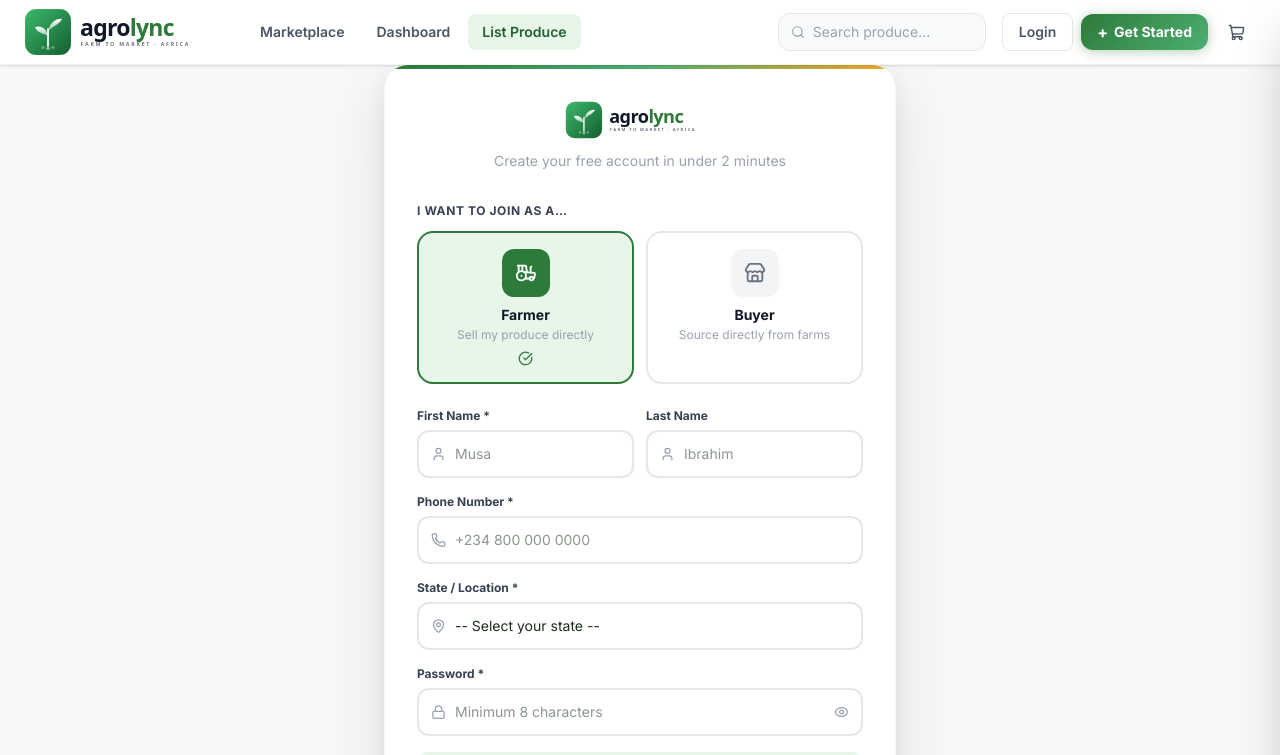
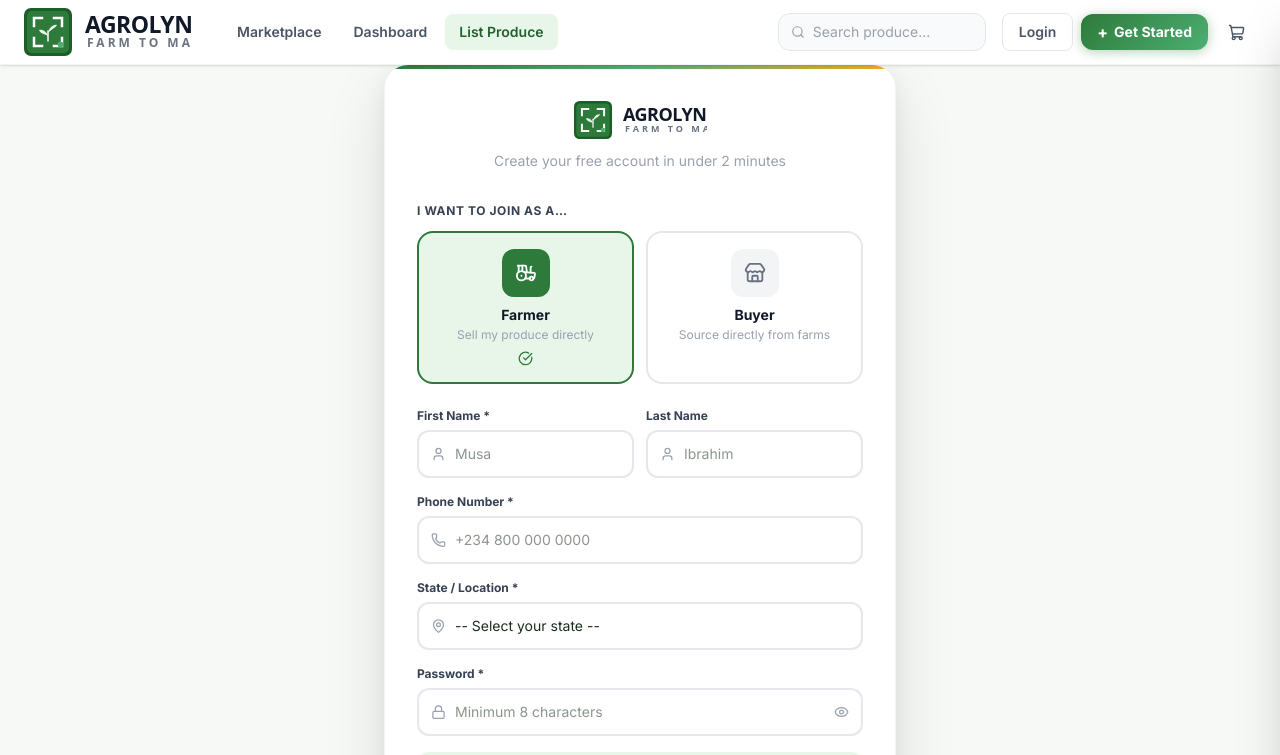
Before and after one commit to rayyanabrar76/farm, a Next.js app: page /register in a window 1280 px wide. Shown: the top 755 px of the page. Built offline with nearby package versions, Linux system fonts and the light colour scheme.

Commit message:
feat: redesign logo to Arena Club bracket-square style
Dark green filled square, white corner brackets, leaf mark center,
green accent dot bottom-right. Stacked AGROLYNC / FARM TO MARKET
wordmark in bold uppercase like Arena Club.

Co-Authored-By: Claude Sonnet 4.6 <noreply@anthropic.com>

```diff
--- a/components/Logo.tsx
+++ b/components/Logo.tsx
@@ -6,95 +6,91 @@ interface Props {
 }
 
 export default function Logo({ variant = "full", onDark = false, className, height = 44 }: Props) {
-  const wordColor  = onDark ? "#ffffff"            : "#111827";
-  const accentWord = onDark ? "#4CAF72"            : "#2D7A3A";
-  const tagColor   = onDark ? "rgba(255,255,255,0.42)" : "#6B7280";
+  const wordColor  = onDark ? "#ffffff" : "#111827";
+  const subColor   = onDark ? "rgba(255,255,255,0.5)" : "#6B7280";
 
-  /* ── Icon mark — rounded-square badge with sprouting leaf ── */
-  const Badge = (
+  /* ── Icon mark — bracket-square style (like Arena Club) ── */
+  const Icon = (
     <g>
-      <defs>
-        <linearGradient id="lg-bg" x1="0%" y1="0%" x2="100%" y2="100%">
-          <stop offset="0%"   stopColor="#3CB96B" />
-          <stop offset="100%" stopColor="#145E30" />
-        </linearGradient>
-        <linearGradient id="lg-leaf" x1="0%" y1="0%" x2="0%" y2="100%">
-          <stop offset="0%"   stopColor="#ffffff" stopOpacity="1" />
-          <stop offset="100%" stopColor="rgba(255,255,255,0.7)" stopOpacity="0.7" />
-        </linearGradient>
-      </defs>
+      {/* Outer filled square — dark green */}
+      <rect x="0" y="0" width="96" height="96" rx="14" fill="#1B5E28" />
 
-      {/* Badge background — rounded square */}
-      <rect x="2" y="2" width="92" height="92" rx="22" fill="url(#lg-bg)" />
+      {/* Inner green-lighter square (layered) */}
+      <rect x="6" y="6" width="84" height="84" rx="10" fill="#2D7A3A" />
 
-      {/* Subtle inner glow ring */}
-      <rect x="2" y="2" width="92" height="92" rx="22"
-        fill="none" stroke="rgba(255,255,255,0.12)" strokeWidth="1.5" />
+      {/* Bracket lines — white, like Arena Club */}
+      {/* Top-left bracket */}
+      <polyline points="20,36 20,20 36,20" fill="none" stroke="white" strokeWidth="5" strokeLinecap="square" strokeLinejoin="miter" />
+      {/* Top-right bracket */}
+      <polyline points="60,20 76,20 76,36" fill="none" stroke="white" strokeWidth="5" strokeLinecap="square" strokeLinejoin="miter" />
+      {/* Bottom-left bracket */}
+      <polyline points="20,60 20,76 36,76" fill="none" stroke="white" strokeWidth="5" strokeLinecap="square" strokeLinejoin="miter" />
+      {/* Bottom-right bracket */}
+      <polyline points="60,76 76,76 76,60" fill="none" stroke="white" strokeWidth="5" strokeLinecap="square" strokeLinejoin="miter" />
 
-      {/* ── Sprouting leaf mark ── */}
+      {/* Center leaf mark */}
       {/* Stem */}
-      <line x1="48" y1="76" x2="48" y2="42"
-        stroke="white" strokeWidth="3.5" strokeLinecap="round" />
+      <line x1="48" y1="66" x2="48" y2="46" stroke="white" strokeWidth="3" strokeLinecap="round" />
+      {/* Left leaf */}
+      <path d="M48 56 C42 52 33 52 30 44 C38 41 46 48 48 56 Z" fill="white" opacity="0.9" />
+      {/* Right leaf */}
+      <path d="M48 50 C54 43 63 40 66 34 C58 32 50 40 48 50 Z" fill="white" opacity="0.9" />
 
-      {/* Left leaf blade */}
-      <path d="M48 56 C38 50 26 50 22 38 C34 34 46 42 48 56 Z"
-        fill="url(#lg-leaf)" />
-
-      {/* Right leaf blade */}
-      <path d="M48 46 C58 36 72 32 76 22 C64 20 52 30 48 46 Z"
-        fill="url(#lg-leaf)" />
-
-      {/* Soil/ground dots */}
-      <circle cx="38" cy="79" r="3"   fill="rgba(255,255,255,0.35)" />
-      <circle cx="48" cy="81" r="3.5" fill="rgba(255,255,255,0.5)"  />
-      <circle cx="58" cy="79" r="3"   fill="rgba(255,255,255,0.35)" />
+      {/* Green accent dot — bottom-right corner like Arena Club */}
+      <rect x="68" y="68" width="10" height="10" rx="2" fill="#4CAF72" />
     </g>
   );
 
-  /* ── Icon-only variant ── */
+  /* ── Icon-only ── */
   if (variant === "icon") {
     return (
       <svg xmlns="http://www.w3.org/2000/svg"
         viewBox="0 0 96 96"
         width={height} height={height}
         fill="none" aria-label="Agrolync" className={className}>
-        {Badge}
+        {Icon}
       </svg>
     );
   }
 
-  /* ── Full lockup ── */
-  const w = Math.round((height / 96) * 380);
+  /* ── Full lockup: icon + stacked wordmark ── */
+  const iconH = height;
+  const gap   = Math.round(height * 0.28);
+  const fs1   = Math.round(height * 0.48);
+  const fs2   = Math.round(height * 0.24);
+  const totalW = iconH + gap + Math.round(height * 2.2);
+
   return (
     <svg xmlns="http://www.w3.org/2000/svg"
-      viewBox="0 0 380 96"
-      width={w} height={height}
+      viewBox={`0 0 ${totalW} ${iconH}`}
+      width={totalW} height={iconH}
       fill="none" aria-label="Agrolync logo" className={className}>
-      {Badge}
 
-      {/* Wordmark */}
+      {/* Icon */}
+      <g transform={`scale(${iconH / 96})`}>
+        {Icon}
+      </g>
+
+      {/* Wordmark — "AGROLYNC" stacked like Arena Club */}
       <text
-        x="112" y="56"
-        fontFamily="system-ui,-apple-system,'Segoe UI',sans-serif"
-        fontSize="46"
-        fontWeight="800"
-        letterSpacing="-1.5"
+        x={iconH + gap}
+        y={iconH * 0.52}
+        fontFamily="system-ui,-apple-system,'Segoe UI',Helvetica,sans-serif"
+        fontSize={fs1}
+        fontWeight="900"
+        letterSpacing="-0.5"
         fill={wordColor}
-      >
-        agro<tspan fill={accentWord}>lync</tspan>
-      </text>
+      >AGROLYNC</text>
 
-      {/* Tagline */}
       <text
-        x="113" y="76"
-        fontFamily="system-ui,-apple-system,'Segoe UI',sans-serif"
-        fontSize="10.5"
+        x={iconH + gap + 2}
+        y={iconH * 0.82}
+        fontFamily="system-ui,-apple-system,'Segoe UI',Helvetica,sans-serif"
+        fontSize={fs2}
         fontWeight="600"
-        letterSpacing="3.5"
-        fill={tagColor}
-      >
-        FARM TO MARKET · AFRICA
-      </text>
+        letterSpacing="3"
+        fill={subColor}
+      >FARM TO MARKET</text>
     </svg>
   );
 }
```
